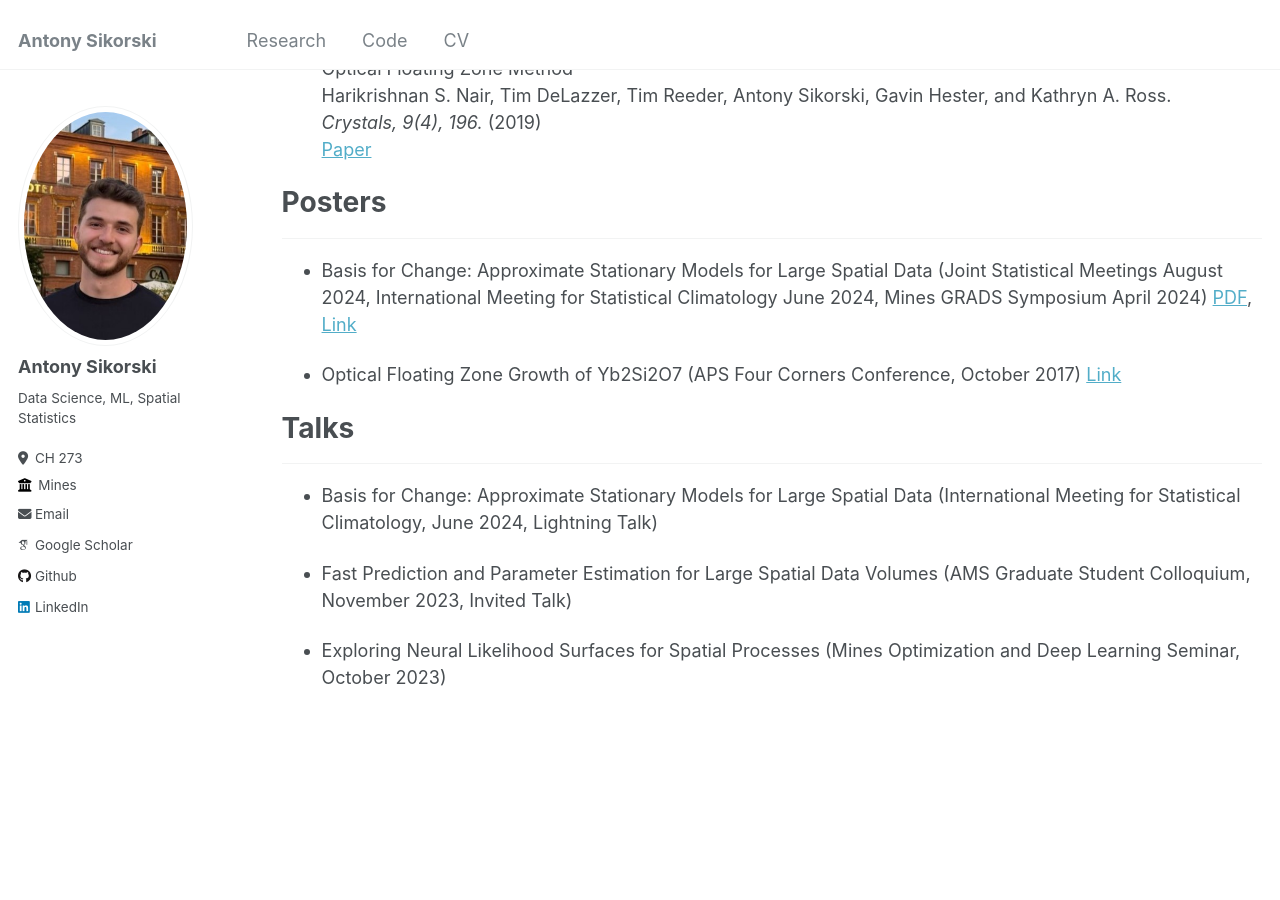
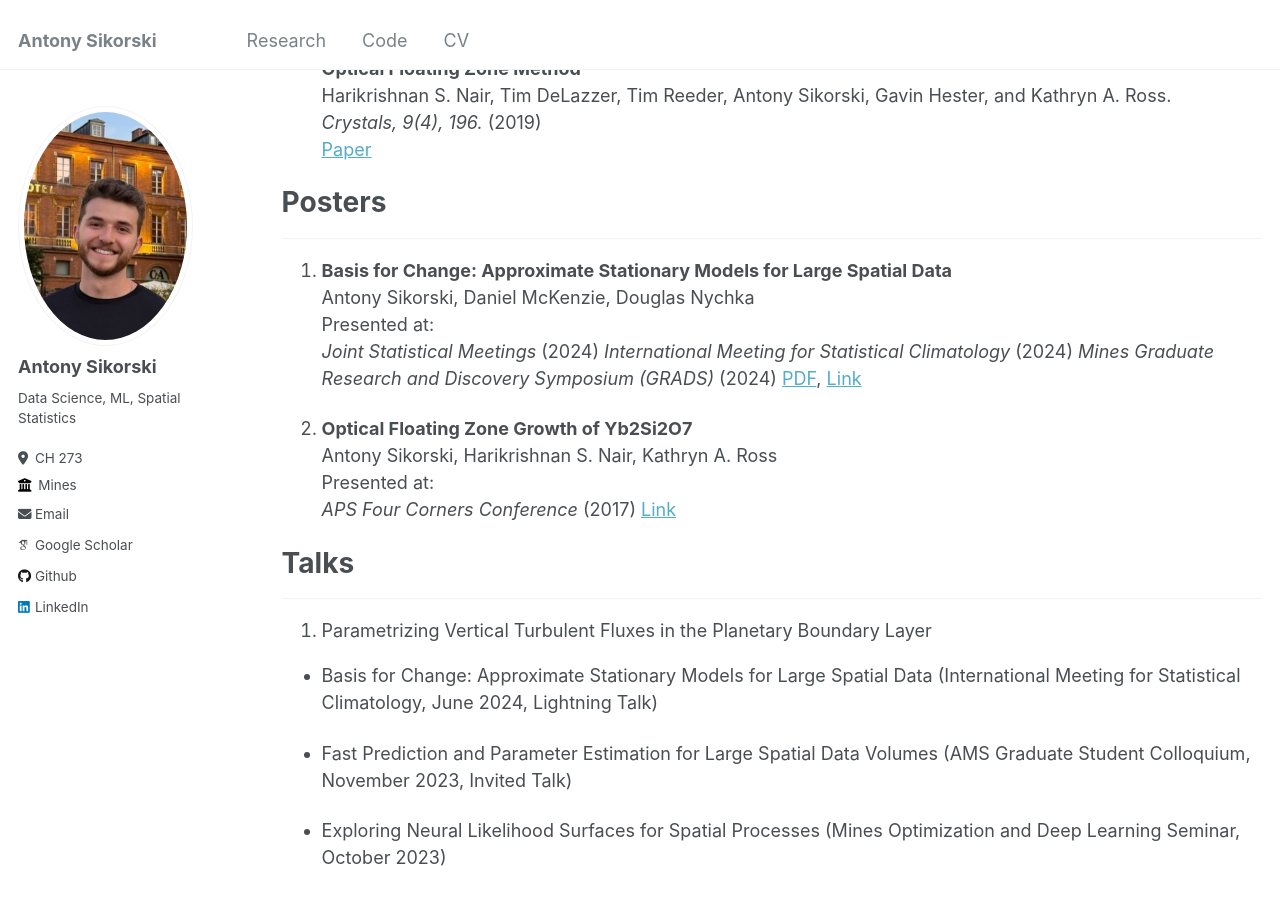
Before and after one commit to antonyxsik/antonyxsik.github.io, a Jekyll site: the page built from _pages/research.md, in a window 1280 px wide and 900 px high, scrolled down 377 px. Built offline with Jekyll 4.4.1, drawn with Linux system fonts in a browser that asks for light colours; some web fonts are replaced.

Commit message:
testing new research list style

```diff
--- a/_pages/research.md
+++ b/_pages/research.md
@@ -17,7 +17,7 @@ All of my publications can also be found on my [Google Scholar](https://scholar.
     *arXiv preprint arXiv:2405.13821*, (2024) \\
     [[Paper](https://arxiv.org/abs/2405.13821)], [[Code](https://github.com/antonyxsik/Normalization-Paper)]
 
-2. Crystal Growth of Quantum Magnets in the Rare-Earth Pyrosilicate Family R 2Si2O7 (R= Yb, Er) Using the Optical Floating Zone Method \\
+2. **Crystal Growth of Quantum Magnets in the Rare-Earth Pyrosilicate Family R 2Si2O7 (R= Yb, Er) Using the Optical Floating Zone Method** \\
     Harikrishnan S. Nair, Tim DeLazzer, Tim Reeder, Antony Sikorski, Gavin Hester, and Kathryn A. Ross. \\
     *Crystals, 9(4), 196.* (2019) \\
     [Paper](https://www.mdpi.com/2073-4352/9/4/196)
@@ -26,12 +26,25 @@ All of my publications can also be found on my [Google Scholar](https://scholar.
 # Posters
 ------
 
-- Basis for Change: Approximate Stationary Models for Large Spatial Data (Joint Statistical Meetings August 2024, International Meeting for Statistical Climatology June 2024, Mines GRADS Symposium April 2024) [PDF](https://antonyxsik.github.io/files/basis_poster.pdf), [Link](https://repository.mines.edu/handle/11124/179041)
+1. **Basis for Change: Approximate Stationary Models for Large Spatial Data** \\
+    Antony Sikorski, Daniel McKenzie, Douglas Nychka \\
+    Presented at: \\
+    *Joint Statistical Meetings* (2024)
+    *International Meeting for Statistical Climatology* (2024)
+    *Mines Graduate Research and Discovery Symposium (GRADS)* (2024)
+    [PDF](https://antonyxsik.github.io/files/basis_poster.pdf), [Link](https://repository.mines.edu/handle/11124/179041)
 
-- Optical Floating Zone Growth of Yb2Si2O7 (APS Four Corners Conference, October 2017) [Link](https://meetings.aps.org/Meeting/4CF17/Event/311482)
+2. **Optical Floating Zone Growth of Yb2Si2O7** \\
+    Antony Sikorski, Harikrishnan S. Nair, Kathryn A. Ross \\
+    Presented at: \\
+    *APS Four Corners Conference* (2017)
+    [Link](https://meetings.aps.org/Meeting/4CF17/Event/311482)
+
 
 # Talks
 ------
+1. Parametrizing Vertical Turbulent Fluxes in the Planetary Boundary Layer
+
 - Basis for Change: Approximate Stationary Models for Large Spatial Data (International Meeting for Statistical Climatology, June 2024, Lightning Talk)
 
 - Fast Prediction and Parameter Estimation for Large Spatial Data Volumes (AMS Graduate Student Colloquium, November 2023, Invited Talk)
```
